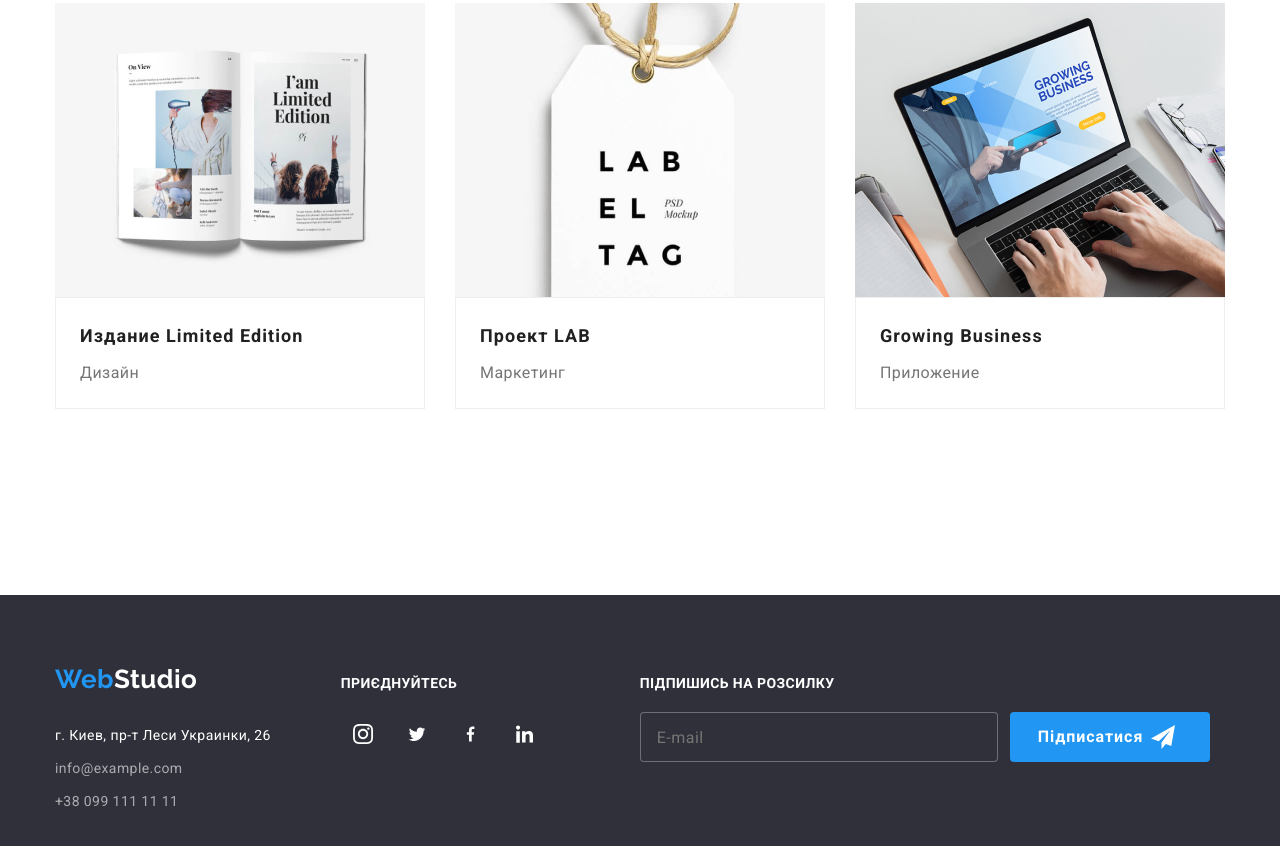
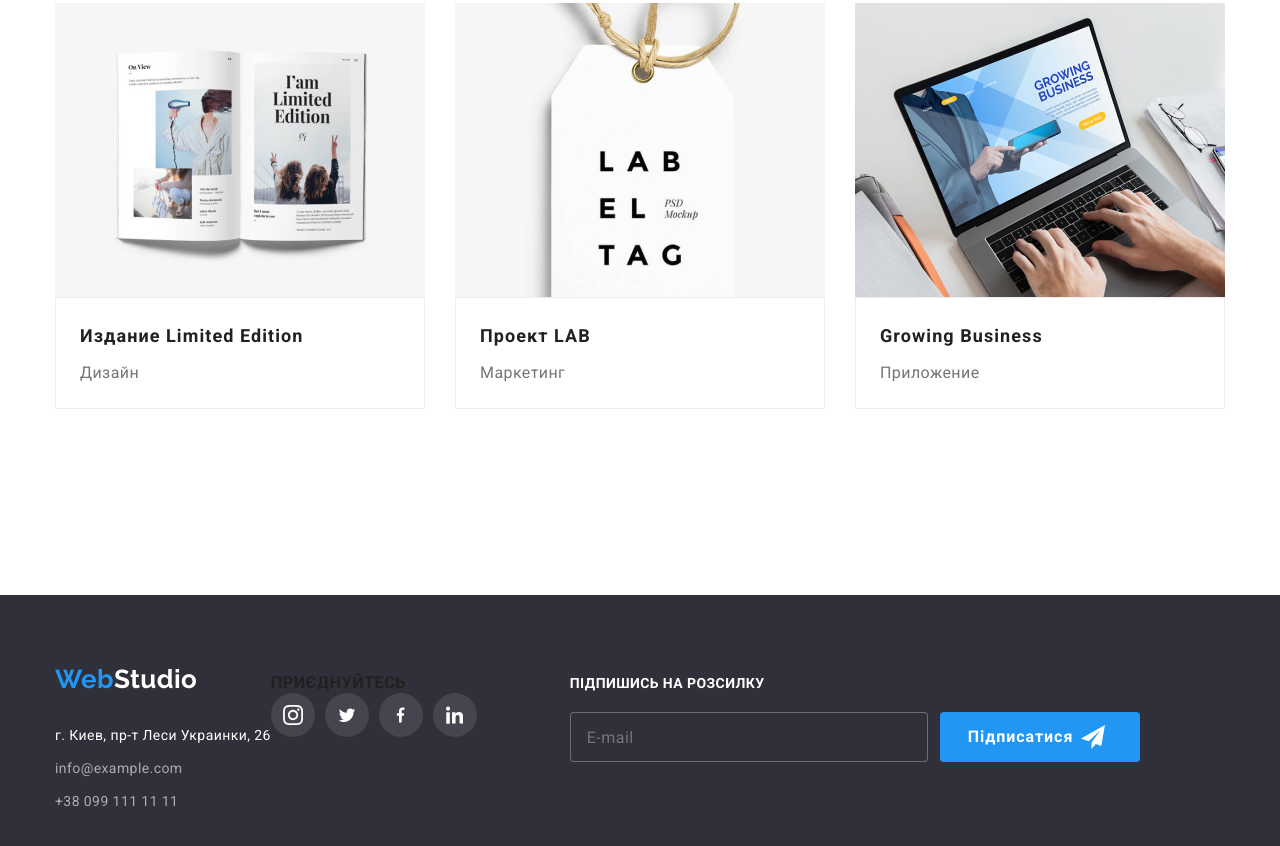
Before and after one commit to Aleksudv/goit-markup-hw-07, a plain HTML site: page portfolio.html in a window 1280 px wide. Shown: the part 1128-1974 px from the top of the page. Drawn offline with nearby package versions, Linux system fonts and the light colour scheme.

Commit message:
variant 5

```diff
--- a/sass/layout/_footer.scss
+++ b/sass/layout/_footer.scss
@@ -66,14 +66,14 @@
     color: var(--hover-focus-color);
 }
 
-.container-first {
+.social-wrapper {
     display: block;
     align-items: center;
     justify-content: center;
     margin-left: 70px;
 }
 
-.sotial-title_footer {
+.social-wrapper__title {
     display: flex;
     justify-content:baseline;
     font-family: Roboto, sans-serif;
@@ -84,3 +84,8 @@
     color: rgba(255, 255, 255, 1);
     margin-bottom: 20px;
 }
+
+.social-list__item{
+    border-radius: 50%;
+    background-color: rgba(255, 255, 255, 0.1);
+}
```
Also changed, not shown: index.html (+3 -3 lines), css/main.css, css/main.min.css, 2 other files.
